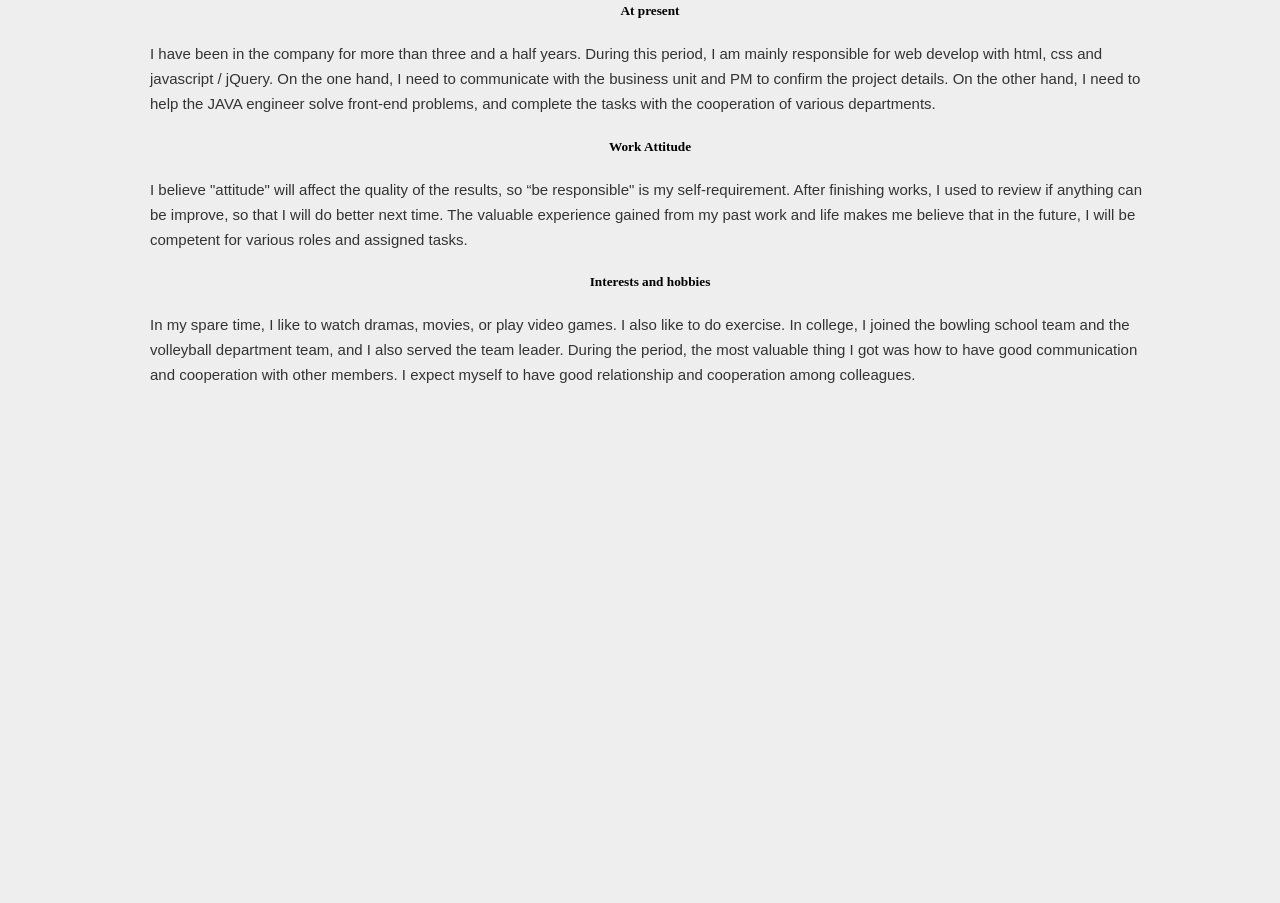
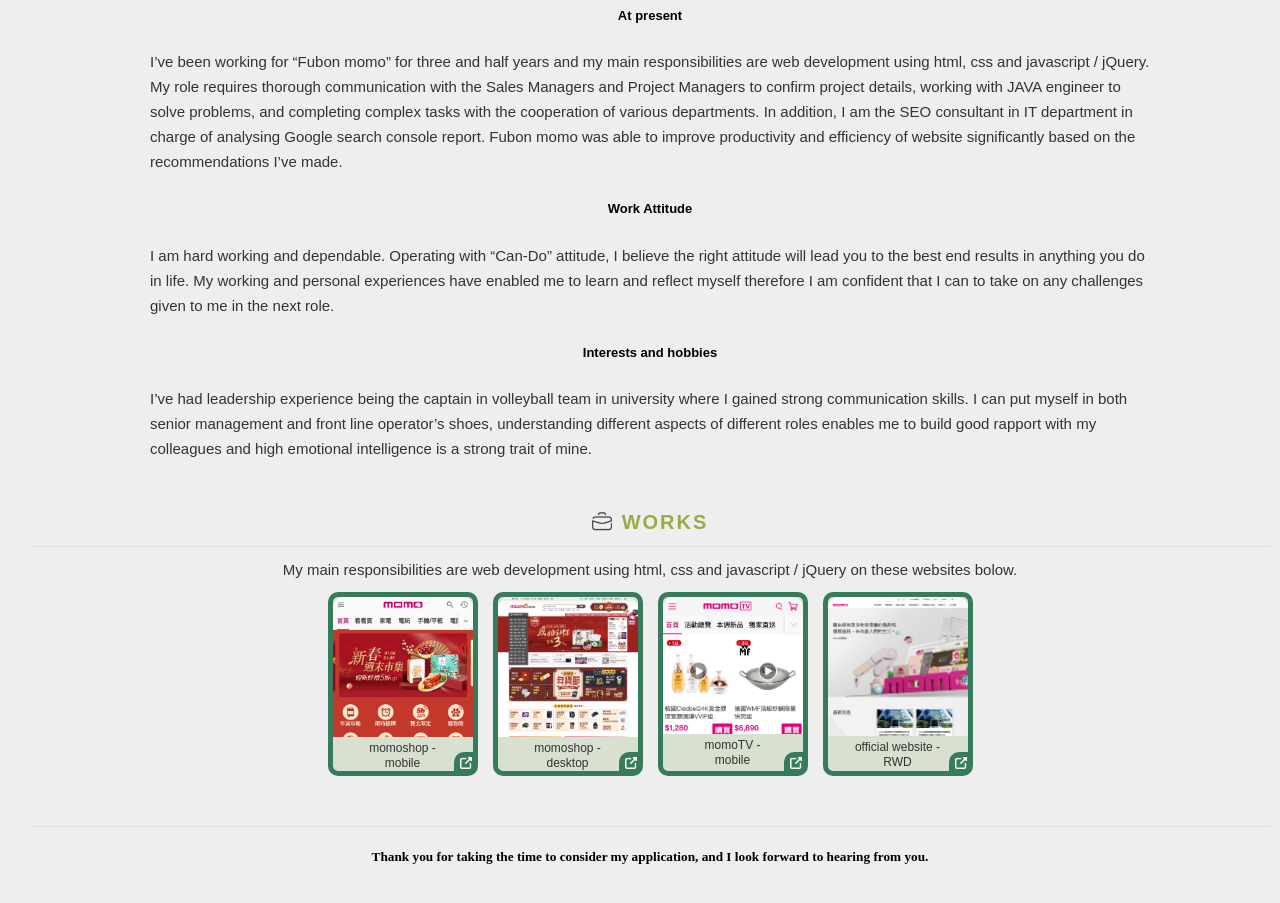
Before and after one commit to bppumm/bppumm.github.io, a plain HTML site: page index.html in a window 1280 px wide. Shown: the part 1939-2842 px from the top of the page. Before the commit the page ends 2406 px from the top, so only its background shows below. Drawn offline with Linux system fonts and the light colour scheme.

Commit message:
modify autobiography and add works

```diff
--- a/index.html
+++ b/index.html
@@ -12,7 +12,6 @@
         <div class="headerWrap">
             <div class="bigHeadBox">
                 <img src="img/bigHead.jpg" width="150px" height="auto"/>
-                <!-- <p>張瓊尹</p> -->
             </div>
             <div class="basicDataBox">
                 <h1>CHANG CHIUNG YIN</h1>
@@ -201,12 +200,27 @@
             <dt>AUTOBIOGRAPHY</dt>
             <dd>
                 <h5>At present</h5>
-                <p>I have been in the company for more than three and a half years. During this period, I am mainly responsible for web develop with html, css and javascript / jQuery. On the one hand, I need to communicate with the business unit and PM to confirm the project details. On the other hand, I need to help the JAVA engineer solve front-end problems, and complete the tasks with the cooperation of various departments.</p>
+                <p>I’ve been working for “Fubon momo” for three and half years and my main responsibilities are web development using html, css and javascript / jQuery. My role requires thorough communication with the Sales Managers and Project Managers to confirm project details, working with JAVA engineer to solve problems, and completing complex tasks with the cooperation of various departments. In addition, I am the SEO consultant in IT department in charge of analysing Google search console report. Fubon momo was able to improve productivity and efficiency of website significantly based on the recommendations I’ve made.</p>
                 <h5>Work Attitude</h5>
-                <p>I believe "attitude" will affect the quality of the results, so “be responsible" is my self-requirement. After finishing works, I used to review if anything can be improve, so that I will do better next time. The valuable experience gained from my past work and life makes me believe that in the future, I will be competent for various roles and assigned tasks.</p>
+                <p>I am hard working and dependable. Operating with “Can-Do” attitude, I believe the right attitude will lead you to the best end results in anything you do in life. My working and personal experiences have enabled me to learn and reflect myself therefore I am confident that I can to take on any challenges given to me in the next role.</p>
                 <h5>Interests and hobbies</h5>
-                <p>In my spare time, I like to watch dramas, movies, or play video games. I also like to do exercise. In college, I joined the bowling school team and the volleyball department team, and I also served the team leader. During the period, the most valuable thing I got was how to have good communication and cooperation with other members. I expect myself to have good relationship and cooperation among colleagues.</p>
+                <p>I’ve had leadership experience being the captain in volleyball team in university where I gained strong communication skills. I can put myself in both senior management and front line operator’s shoes, understanding different aspects of different roles enables me to build good rapport with my colleagues and high emotional intelligence is a strong trait of mine.</p>
             </dd>
+        </dl>
+        <dl class="workCont">
+            <dt>WORKS</dt>
+            <dd>
+                <p>My main responsibilities are web development using html, css and javascript / jQuery on these websites bolow.</p>
+                <ul class="workList">
+                    <li><a href="https://m.momoshop.com.tw" target="_blank"><img src="img/work-ec-m.jpg" width="100%" height="auto"></a><span>momoshop -<br>mobile</span></li>
+                    <li><a href="https://www.momoshop.com.tw" target="_blank"><img src="img/work-ec-www.jpg" width="100%" height="auto"></a><span>momoshop -<br>desktop</span></li>
+                    <li><a href="https://tv.momoshop.com.tw" target="_blank"><img src="img/work-tv.jpg" width="100%" height="auto"></a><span>momoTV -<br>mobile</span></li>
+                    <li><a href="https://corp.momo.com.tw" target="_blank"><img src="img/work-corp.jpg" width="100%" height="auto"></a><span>official website -<br>RWD</span></li>
+                </ul>
+            </dd>
+        </dl>
+        <dl class="bottomCont">
+            <h5>Thank you for taking the time to consider my application, and I look forward to hearing from you.</h5>
         </dl>
     </div>
 </body>
--- a/style.css
+++ b/style.css
@@ -280,6 +280,65 @@ header .bigHeadBox img{
     margin: 0 auto;
 }
 
+.autobiographyCont h5 {
+    font: bold 13px/25px sans-serif;
+}
+
+/* workCont */
+.workCont dt::before{
+    background: transparent url(img/suitcase.png)no-repeat center/100% auto;
+}
+.workCont p{
+    font: 15px/25px sans-serif;
+    color: #333;
+}
+.workCont span{
+    font: 12px/15px sans-serif;
+    color: #333;
+    display: inline-block;
+    width: 100%;
+    padding: 0 10px;
+    box-sizing: border-box;
+}
+.workCont .workList {
+    display: flex;
+    justify-content: center;
+    flex-wrap: wrap;
+    padding: 10px 0 0 0;
+}
+.workCont .workList li {
+    width: 15%;
+    border: 5px solid #367c5b;
+    border-radius: 10px;
+    margin: 0 15px 0 0;
+    max-width: 140px;
+    position: relative;
+    background-color: #d8e1cf;
+}
+.workCont .workList li:last-child{
+    margin: 0;
+}
+.workCont .workList li::after{
+    content: '';
+    width: 20px;
+    height: 20px;
+    background: #367c5b url(img/link.png)no-repeat 6px 5px/12px auto;
+    position: absolute;
+    bottom: -1px;
+    right: -1px;
+    border-radius: 50% 0 0 0;
+}
+.workCont .workList li a{
+    display: inline-block;
+}
+.workCont .workList li img {
+    border-radius: 10px 10px 0 0;
+}
+/* bottomCont */
+.bottomCont{
+    border-top: 1px solid #ddd;
+}
+
 @media screen and (max-width: 640px) {
     header{
         padding: 20px 0;
@@ -320,6 +379,11 @@ header .bigHeadBox img{
         text-align: left;
         margin: 20px 0 10px 0;
     }
+    .workCont .workList li {
+        width: 18%;
+        max-width: unset;
+        margin: 0 10px 0 0;
+    }
 }
 
 @media screen and (max-width:440px) {
@@ -329,4 +393,15 @@ header .bigHeadBox img{
     .languagesCont .langBox{
         margin: 0;
     }
+    .workCont .workList{
+        justify-content: space-evenly;
+    }
+
+    .workCont .workList li {
+        width: 35%;
+        margin: 0 15px 15px 0;
+    }
+    .workCont .workList li:nth-child(2n) {
+        margin: 0 0 15px 0;
+    }
 }
```
Also changed, not shown: img/link.png (added), img/suitcase.png (added), img/work-corp.jpg (added), img/work-ec-m.jpg (added), img/work-ec-www.jpg (added), img/work-tv.jpg (added), 2 other files.
